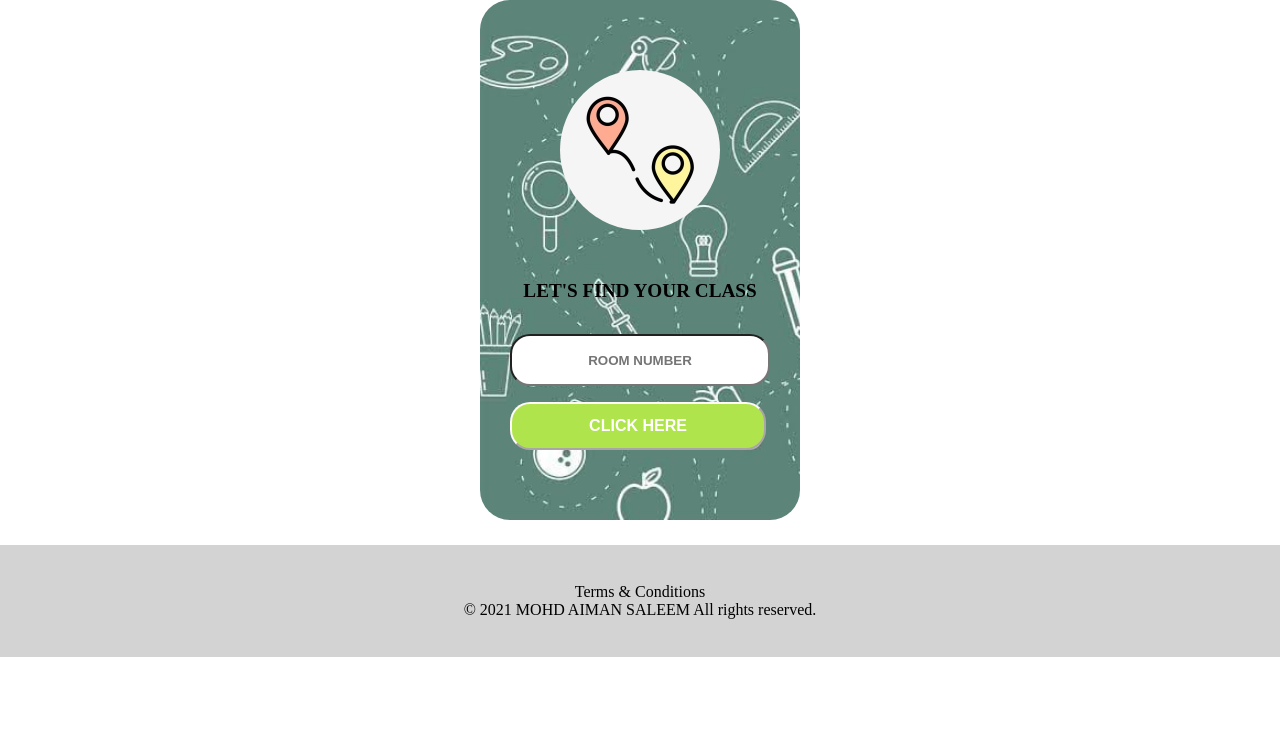
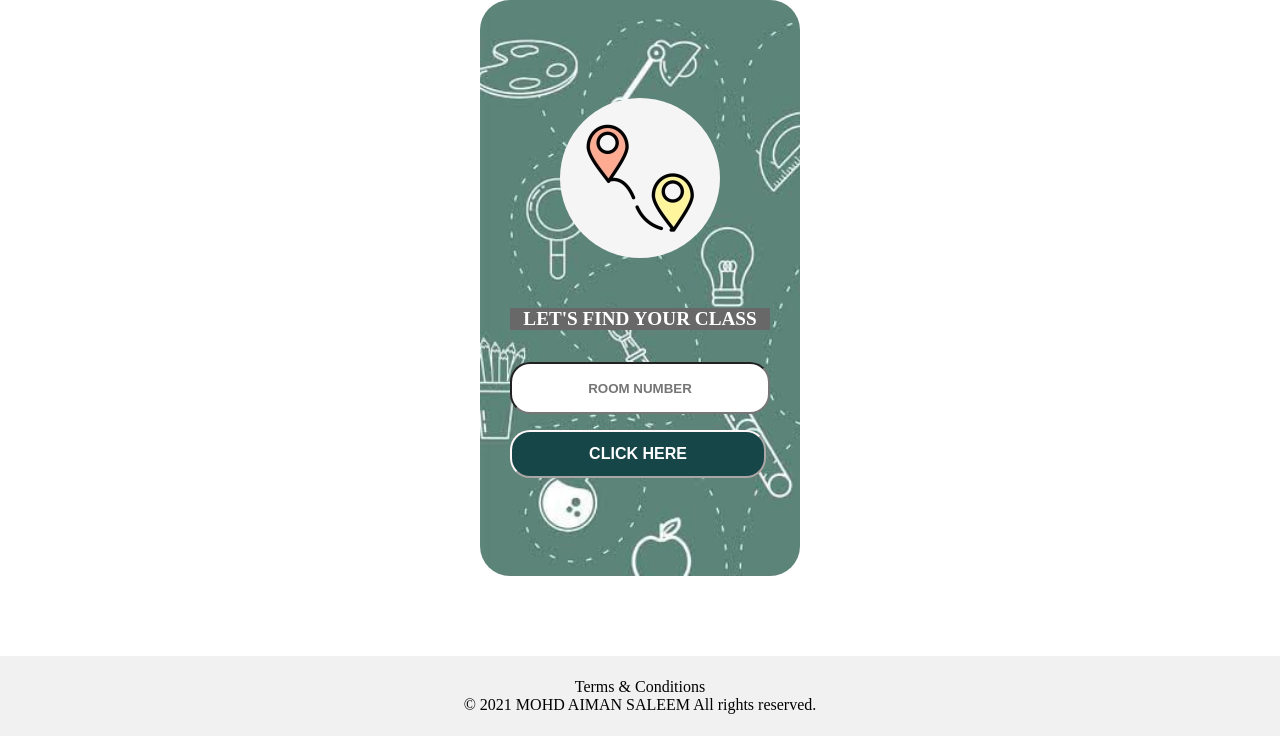
Before and after one commit to mohdaimansaleem/espotter, a PHP site: page / in a window 1280 px wide. Shown: the part 144-880 px from the top of the page. Before the commit the page ends 801 px from the top, so only its background shows below. Run offline with PHP 8.4, Linux system fonts and the light colour scheme.

Commit message:
Update style.css

```diff
--- a/style.css
+++ b/style.css
@@ -20,7 +20,7 @@ width: auto;
 
 #maindiv{
 width: 25vw;
-height: 65vh;
+height: 72vh;
 display: flex;
 margin: auto;
 background-image:url("background2.jpeg");
@@ -29,6 +29,7 @@ background-size: cover;
 border-radius: 30px;
 justify-content: center;
 align-items: center;
+margin-bottom: 10vh;
 
 }
 
@@ -38,7 +39,8 @@ text-align: center;
 margin-bottom: 2vh;
 margin-top: 50px;
 font-size: larger;
-color: rgb(0, 0, 0);
+color: rgb(255, 255, 255);
+background-color: rgb(104, 104, 104);
 font-weight: bolder;
 
 }
@@ -58,7 +60,7 @@ flex-direction: column;
 }
 
 #btn{
-background-color:rgb(175, 228, 77);
+background-color:rgb(23, 70, 73);
 color: white;
 border-color: rgb(255, 248, 248);
 font-size: medium;
@@ -66,7 +68,7 @@ font-weight: bold;
 
 }
 #btn:hover{
-background-color: rgb(110, 109, 26);
+background-color: rgb(10, 100, 70);
 border-color: rgb(255, 248, 248);
 cursor: pointer;
 }
@@ -80,72 +82,59 @@ width: 20vh;
 height: auto;
 }
 #footer div{
-background-color: rgb(212, 211, 211);
-margin-top: 25px;
-height: 14vh;
+background-color: rgb(241, 241, 241);
+height: 10vh;
 display: flex;
 justify-content: center;
 align-items: center;
 text-align: center;
 }
 
-#modal{
-width: 100vw;
-height: 65vh;
-display: none;
-justify-content: center;
-align-items: center;
-z-index: 100;
-background-color: rgb(255, 255, 255);
-
-}
-
-#modaldiv{
-display: flex;
-flex-direction: column;
-margin: auto;
-background-color: rgb(255, 255, 255);
-justify-content: center;
-align-items: center;
-
-}
-
-
 #mapbox{
 
-    height: 100vh;
-    background-color: rgb(144, 144, 148);
+    height: 90vh;
+    background-color: rgb(212, 212, 218);
 
 }
 
 #map{
 
 width: 90vw;
-height: 90vh;
+height: 80vh;
 position: relative;
 margin: auto;
-top: 5vh;
+top: 2vh;
 
 }
 
+#again{
 
-.backbtn{
+    height: 10vh;
     display: flex;
+    justify-content: center;
     align-items: center;
-    justify-content: center;
 }
-#closebtn{
-background-color: cornflowerblue;
-color: white;
-cursor: pointer;
-position: relative;
-font-size: medium;
-font-weight: bold;
-}
+#btn2{
+    position: relative;
+    top: 1vh;
+    width: 10vw;
+    border-radius: 50%;
+    background-color:rgb(23, 70, 73);
+    color: white;
+    border-color: rgb(255, 248, 248);
+    font-size: medium;
+    font-weight: bold;
+    height: 5vh;
 
-#closebtn:hover{
-background-color: rgb(105, 22, 7);
-}
+    }
+    #btn2:hover{
+    background-color: rgb(10, 100, 70);
+    border-color: rgb(255, 248, 248);
+    cursor: pointer;
+    }
+
+
+
 p{
     font-size: medium;
 }
```
